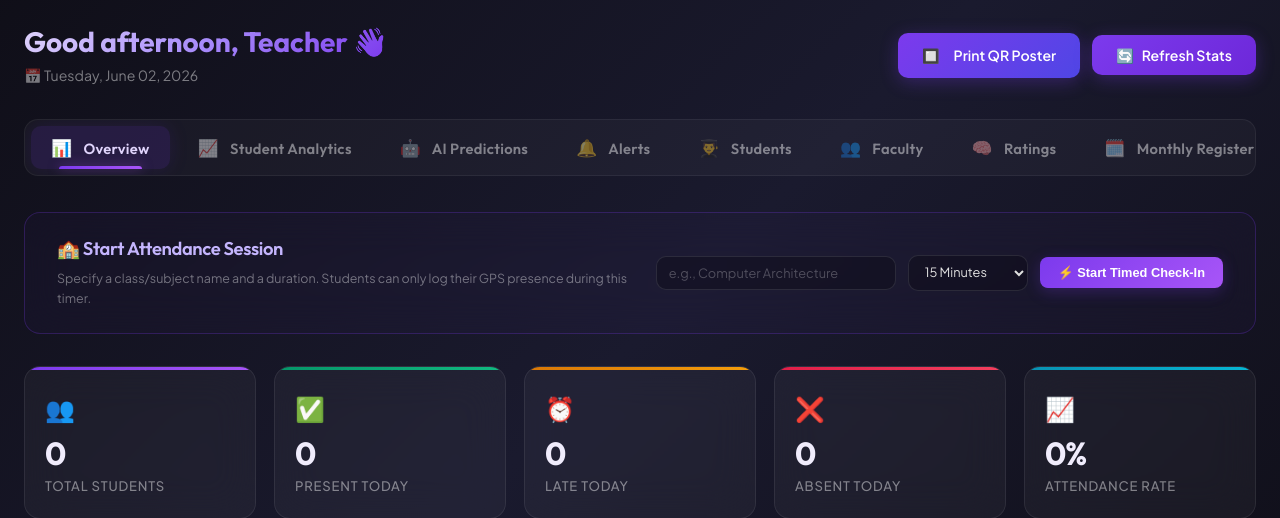
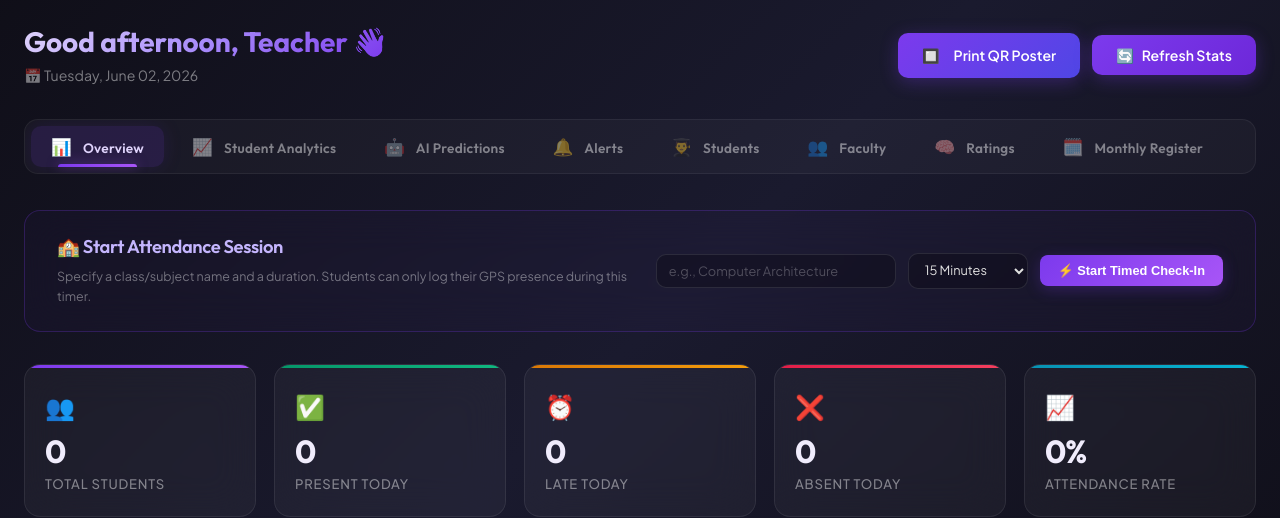
Before and after one commit to Mr-Soumo-006/College_Attendence_Reader, a Flask app: template ui/web/templates/teacher_dashboard.html in a window 1280 px wide. Shown: the part 64-582 px from the top of the page. Run offline with Flask 3, Linux system fonts and the light colour scheme; the template is opened without the code that fills it, so the values that code supplies are empty.

Commit message:
Optimize global split-layout columns and reduce tab button padding/font-size to fit comfortably on all desktop screens

```diff
--- a/ui/web/templates/teacher_dashboard.html
+++ b/ui/web/templates/teacher_dashboard.html
@@ -23,12 +23,12 @@
 
   .tab-btn {
     flex: 1 0 auto;
-    padding: 11px 20px;
+    padding: 10px 15px;
     background: transparent;
     border: none;
     color: rgba(255,255,255,0.45);
     font-family: 'Outfit', sans-serif;
-    font-size: 0.92rem;
+    font-size: 0.85rem;
     font-weight: 600;
     letter-spacing: 0.02em;
     cursor: pointer;
@@ -481,8 +481,8 @@
   /* ── Alerts & Actions Split ── */
   .split-layout {
     display: grid;
-    grid-template-columns: 1.5fr 1fr;
-    gap: 24px;
+    grid-template-columns: 1.15fr 1fr;
+    gap: 32px;
   }
   .alerts-panel {
     display: flex;
```
